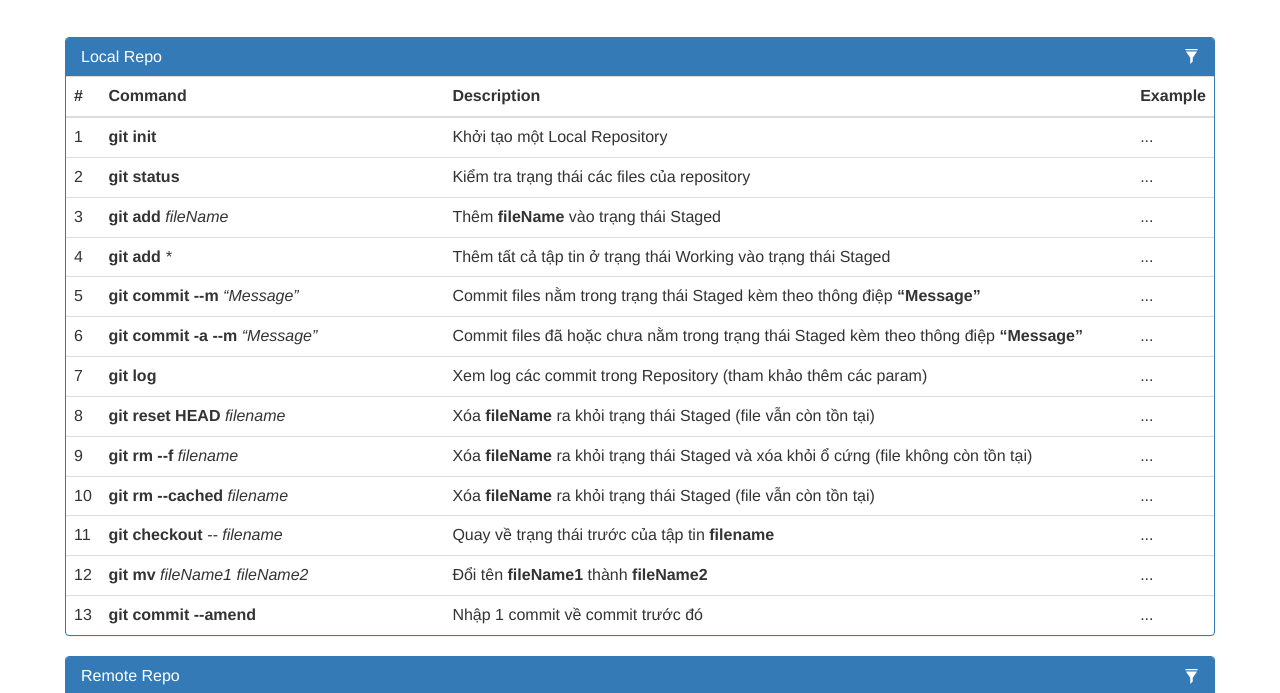
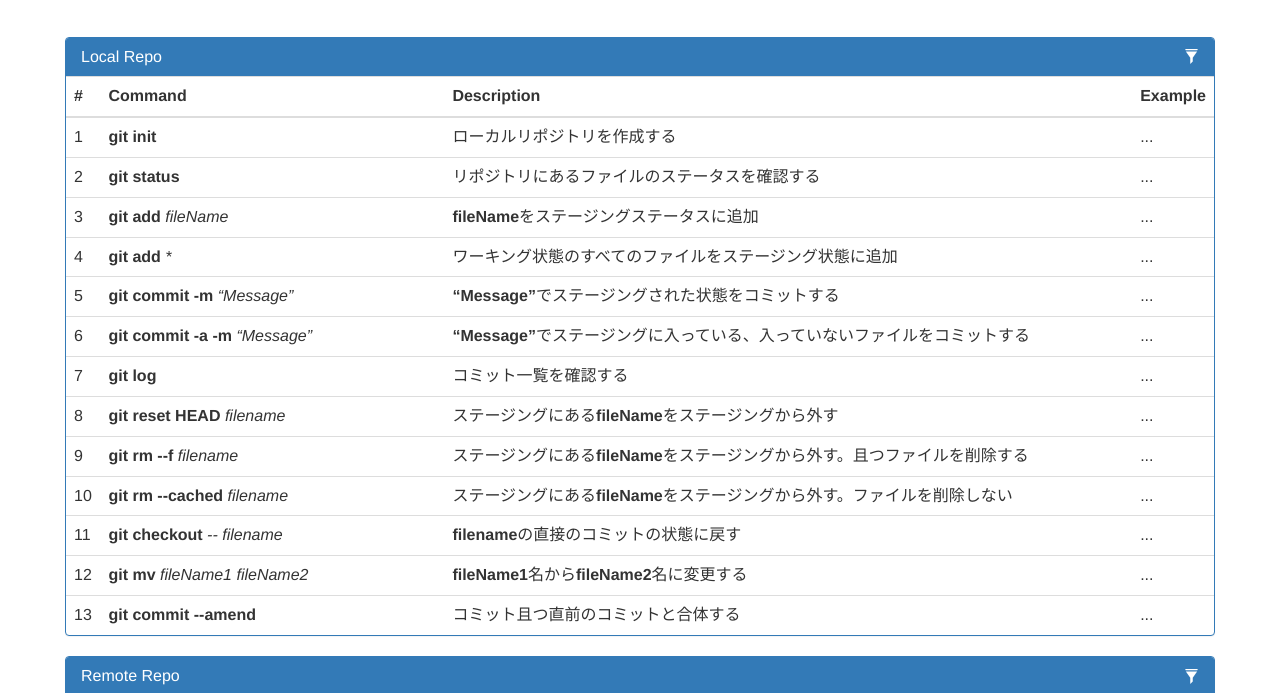
Before and after one commit to hikarihust/git_cheatsheet, a plain HTML site: page index.html in a window 1280 px wide. Shown: the part 63-756 px from the top of the page. Drawn offline with Linux system fonts and the light colour scheme.

Commit message:
日本語

```diff
--- a/index.html
+++ b/index.html
@@ -50,91 +50,91 @@
 						<tr>
 							<td>1</td>
 							<td><strong>git init</strong></td>
-							<td>Khởi tạo một Local Repository</td>
+							<td>ローカルリポジトリを作成する</td>
 							<td>...</td>
 						</tr>
 
 						<tr>
 							<td>2</td>
 							<td><strong>git status</strong></td>
-							<td>Kiểm tra trạng thái các files của repository</td>
+							<td>リポジトリにあるファイルのステータスを確認する</td>
 							<td>...</td>
 						</tr>
 
 						<tr>
 							<td>3</td>
 							<td><strong>git add</strong> <i>fileName</i></td>
-							<td>Thêm <strong>fileName</strong> vào trạng thái Staged</td>
+							<td><strong>fileName</strong>をステージングステータスに追加</td>
 							<td>...</td>
 						</tr>
 
 						<tr>
 							<td>4</td>
 							<td><strong>git add</strong> <i>*</i></td>
-							<td>Thêm tất cả tập tin ở trạng thái Working vào trạng thái Staged</td>
+							<td>ワーキング状態のすべてのファイルをステージング状態に追加</td>
 							<td>...</td>
 						</tr>
 
 						<tr>
 							<td>5</td>
-							<td><strong>git commit --m</strong> <i>“Message”</i></td>
-							<td>Commit files nằm trong trạng thái Staged kèm theo thông điệp <strong>“Message”</strong></td>
+							<td><strong>git commit -m</strong> <i>“Message”</i></td>
+							<td><strong>“Message”</strong>でステージングされた状態をコミットする</td>
 							<td>...</td>
 						</tr>
 
 						<tr>
 							<td>6</td>
-							<td><strong>git commit -a --m</strong> <i>“Message”</i></td>
-							<td>Commit files đã hoặc chưa nằm trong trạng thái Staged kèm theo thông điệp <strong>“Message”</strong></td>
+							<td><strong>git commit -a -m</strong> <i>“Message”</i></td>
+							<td><strong>“Message”</strong>でステージングに入っている、入っていないファイルをコミットする</td>
 							<td>...</td>
 						</tr>
 
 						<tr>
 							<td>7</td>
 							<td><strong>git log</strong></td>
-							<td>Xem log các commit trong Repository (tham khảo thêm các param)</td>
+							<td>コミット一覧を確認する</td>
 							<td>...</td>
 						</tr>
 
 						<tr>
 							<td>8</td>
 							<td><strong>git reset HEAD</strong> <i>filename</i></td>
-							<td>Xóa <strong>fileName</strong> ra khỏi trạng thái Staged (file vẫn còn tồn tại)</td>
+							<td>ステージングにある<strong>fileName</strong>をステージングから外す</td>
 							<td>...</td>
 						</tr>
 
 						<tr>
 							<td>9</td>
 							<td><strong>git rm --f </strong> <i>filename</i></td>
-							<td>Xóa <strong>fileName</strong> ra khỏi trạng thái Staged và xóa khỏi ổ cứng (file không còn tồn tại)</td>
+							<td>ステージングにある<strong>fileName</strong>をステージングから外す。且つファイルを削除する</td>
 							<td>...</td>
 						</tr>
 
 						<tr>
 							<td>10</td>
 							<td><strong>git rm --cached </strong> <i>filename</i></td>
-							<td>Xóa <strong>fileName</strong> ra khỏi trạng thái Staged (file vẫn còn tồn tại)</td>
+							<td>ステージングにある<strong>fileName</strong>をステージングから外す。ファイルを削除しない</td>
 							<td>...</td>
 						</tr>
 
 						<tr>
 							<td>11</td>
 							<td><strong>git checkout </strong> <i>-- filename</i></td>
-							<td>Quay về trạng thái trước của tập tin <strong>filename</strong></td>
+							<td><strong>filename</strong>の直接のコミットの状態に戻す</td>
 							<td>...</td>
 						</tr>
 
 						<tr>
 							<td>12</td>
 							<td><strong>git mv </strong> <i>fileName1 fileName2</i></td>
-							<td>Đổi tên <strong>fileName1</strong> thành <strong>fileName2</strong> </td>
+							<td><strong>fileName1</strong>名から<strong>fileName2</strong>名に変更する</td>
 							<td>...</td>
 						</tr>
 
 						<tr>
 							<td>13</td>
 							<td><strong>git commit --amend</strong> </td>
-							<td>Nhập 1 commit về commit trước đó</td>
+							<td>コミット且つ直前のコミットと合体する</td>
 							<td>...</td>
 						</tr>
 					</tbody>
```
